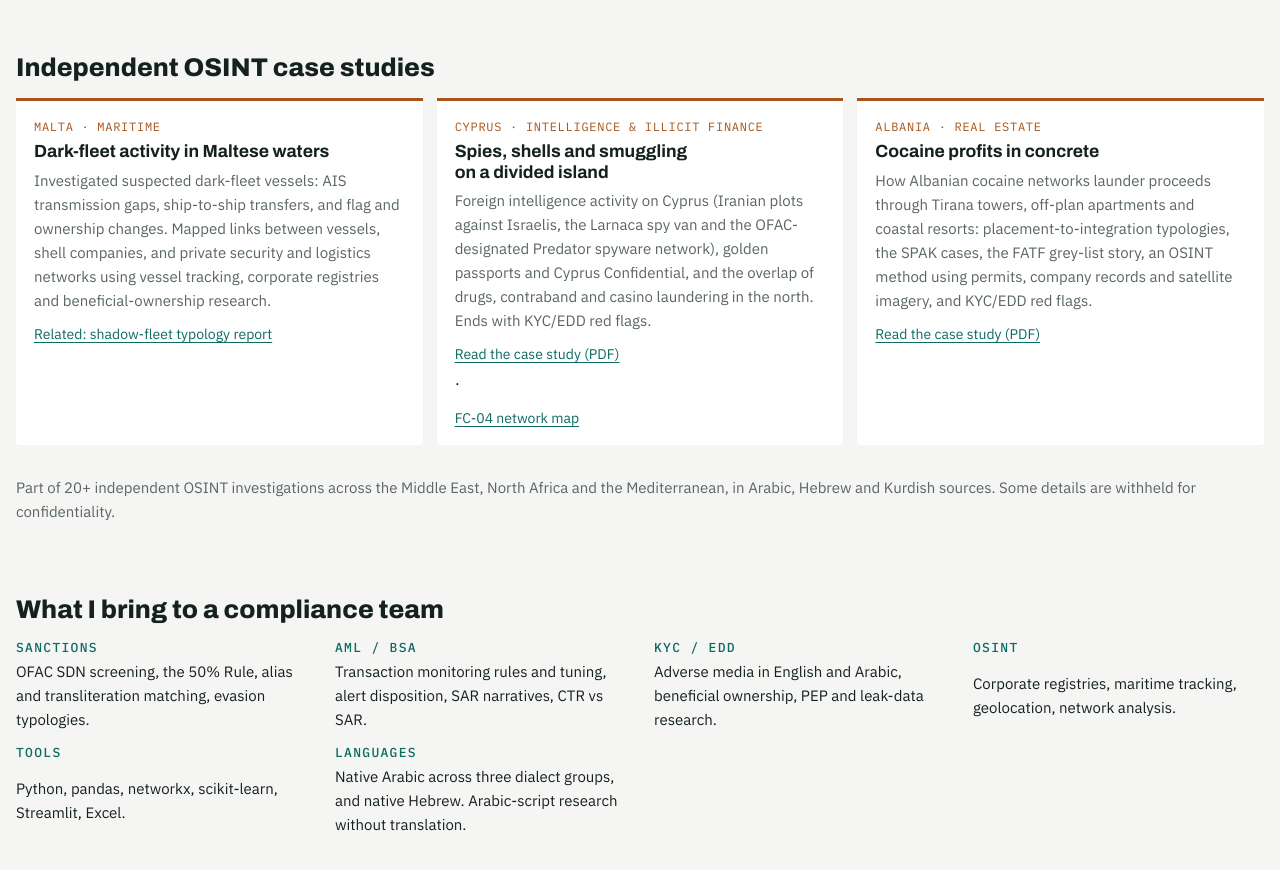
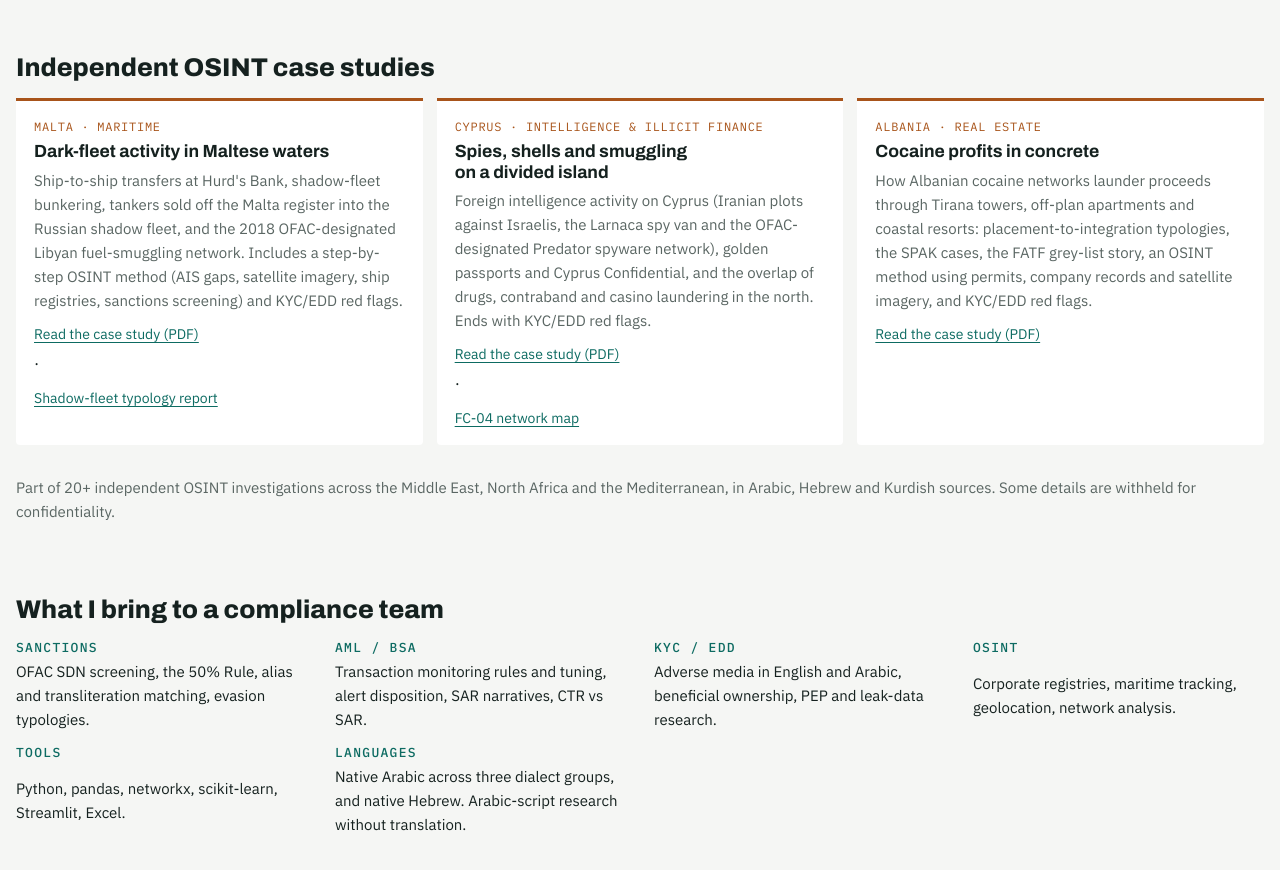
Before and after one commit to hmichael-bar/hmichael-bar.github.io, a plain HTML site: page index.html in a window 1280 px wide. Shown: the part 6744-7614 px from the top of the page. Drawn offline with Linux system fonts and the light colour scheme.

Commit message:
Add Malta dark-fleet case study and link it from the Malta card

```diff
--- a/index.html
+++ b/index.html
@@ -402,7 +402,7 @@ details.writeup .md blockquote{margin:0;padding-left:12px;border-left:3px solid
 <section class="cases" aria-labelledby="cases-h">
   <h2 id="cases-h">Independent OSINT case studies</h2>
   <div class="case-grid">
-    <div class="case"><span class="where">Malta · maritime</span><h3>Dark-fleet activity in Maltese waters</h3><p>Investigated suspected dark-fleet vessels: AIS transmission gaps, ship-to-ship transfers, and flag and ownership changes. Mapped links between vessels, shell companies, and private security and logistics networks using vessel tracking, corporate registries and beneficial-ownership research.</p><a class="more" href="files/01_shadow_fleet_oil_shipping.pdf">Related: shadow-fleet typology report</a></div>
+    <div class="case"><span class="where">Malta · maritime</span><h3>Dark-fleet activity in Maltese waters</h3><p>Ship-to-ship transfers at Hurd's Bank, shadow-fleet bunkering, tankers sold off the Malta register into the Russian shadow fleet, and the 2018 OFAC-designated Libyan fuel-smuggling network. Includes a step-by-step OSINT method (AIS gaps, satellite imagery, ship registries, sanctions screening) and KYC/EDD red flags.</p><a class="more" href="files/malta_dark_fleet_hurds_bank.pdf">Read the case study (PDF)</a> · <a class="more" href="files/01_shadow_fleet_oil_shipping.pdf">Shadow-fleet typology report</a></div>
     <div class="case"><span class="where">Cyprus · intelligence &amp; illicit finance</span><h3>Spies, shells and smuggling on a divided island</h3><p>Foreign intelligence activity on Cyprus (Iranian plots against Israelis, the Larnaca spy van and the OFAC-designated Predator spyware network), golden passports and Cyprus Confidential, and the overlap of drugs, contraband and casino laundering in the north. Ends with KYC/EDD red flags.</p><a class="more" href="files/cyprus_intelligence_crime_nexus.pdf">Read the case study (PDF)</a> · <a class="more" href="#network">FC-04 network map</a></div>
     <div class="case"><span class="where">Albania · real estate</span><h3>Cocaine profits in concrete</h3><p>How Albanian cocaine networks launder proceeds through Tirana towers, off-plan apartments and coastal resorts: placement-to-integration typologies, the SPAK cases, the FATF grey-list story, an OSINT method using permits, company records and satellite imagery, and KYC/EDD red flags.</p><a class="more" href="files/albania_drug_money_real_estate.pdf">Read the case study (PDF)</a></div>
   </div>
```
Also changed, not shown: 1 other file.
